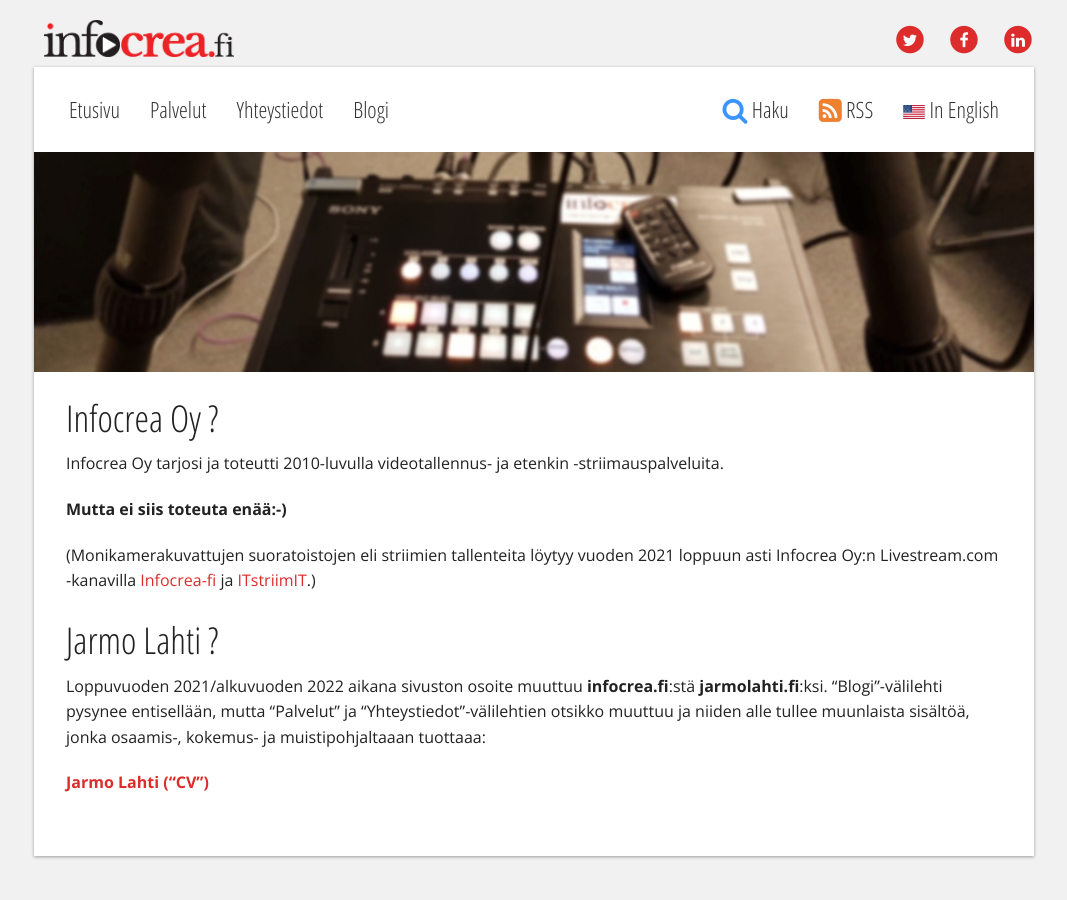
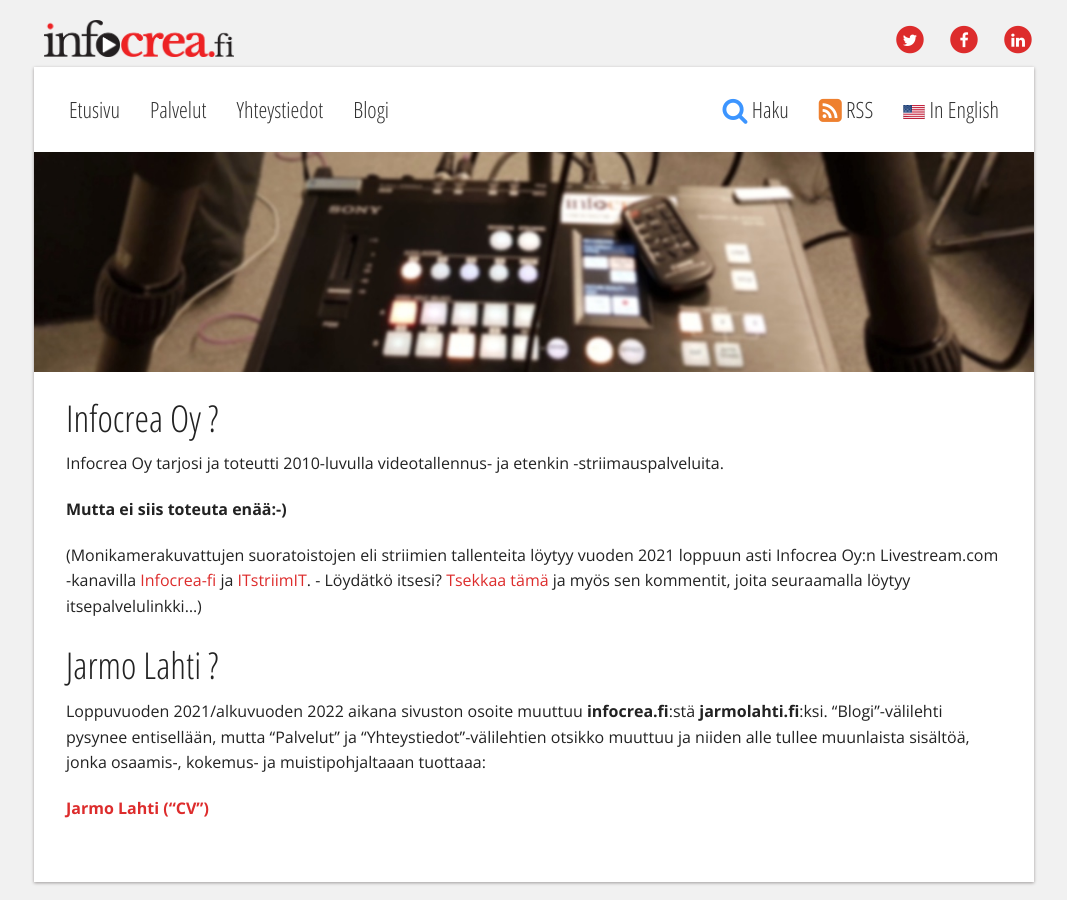
Before and after one commit to Pyppe/infocrea.fi, a Jekyll site: the page built from index.md, in a window 1280 px wide. Shown: the whole page, without its empty margins (106-1173 px from the left). Built offline with Jekyll 4.4.1, drawn with Linux system fonts in a browser that asks for light colours.

Commit message:
striimitallennevinkki etusivulle

```diff
--- a/index.md
+++ b/index.md
@@ -25,7 +25,7 @@
 
 **Mutta ei siis toteuta enää:-)**
 
-(Monikamerakuvattujen suoratoistojen eli striimien tallenteita löytyy vuoden 2021 loppuun asti Infocrea Oy:n Livestream.com -kanavilla [Infocrea-fi](https://new.livestream.com/Infocrea-fi) ja [ITstriimIT](https://livestream.com/itstriimit).)
+(Monikamerakuvattujen suoratoistojen eli striimien tallenteita löytyy vuoden 2021 loppuun asti Infocrea Oy:n Livestream.com -kanavilla [Infocrea-fi](https://new.livestream.com/Infocrea-fi) ja [ITstriimIT](https://livestream.com/itstriimit). - Löydätkö itsesi? [Tsekkaa tämä](/blogi/2021/04/historiasi-havinoita/) ja myös sen kommentit, joita seuraamalla löytyy itsepalvelulinkki...)
 
 ## Jarmo Lahti ?
 
```
